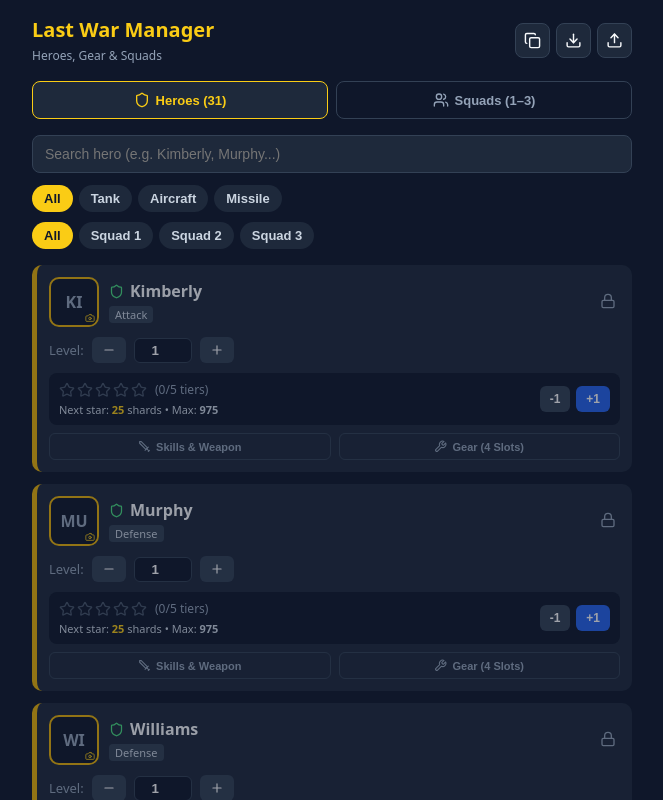
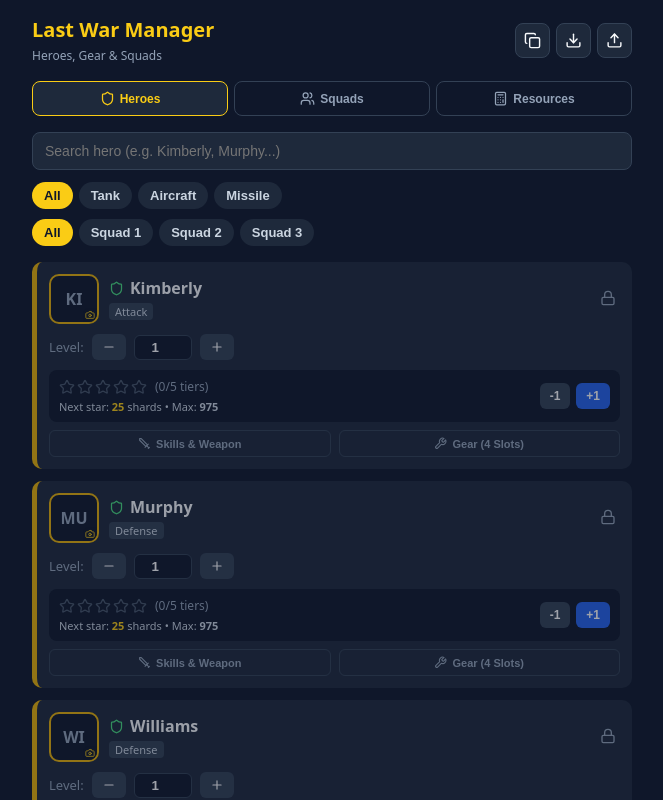
Before and after one commit to Pierba80/last-war-heroes-manager, a React (Vite) app: page / in a window 1280 px wide. Shown: the top 800 px of the page, without its empty margins (308-971 px from the left). Built offline with nearby package versions, Linux system fonts and the light colour scheme.

Commit message:
Add Calculator icon and update button styles

```diff
--- a/src/App.jsx
+++ b/src/App.jsx
@@ -1,8 +1,9 @@
 import React, { useState, useEffect, useRef } from 'react';
-import { Download, Upload, Users, Shield, Copy } from 'lucide-react';
+import { Download, Upload, Users, Shield, Copy, Calculator } from 'lucide-react';
 import { INITIAL_HEROES, createDefaultProgress } from './data/heroesData';
 import HeroCard from './components/HeroCard';
 import SquadsView from './components/SquadsView';
+import ResourcesView from './components/ResourcesView';
 import { styles } from './styles';
 
 const STORAGE_KEY = 'last_war_heroes_progress_v1';
@@ -16,7 +17,7 @@ const DEFAULT_SQUADS = {
 };
 
 export default function App() {
-  const [activeView, setActiveView] = useState('heroes');
+  const [activeView, setActiveView] = useState('heroes'); // 'heroes' | 'squads' | 'resources'
   const fileInputRef = useRef(null);
 
   const [progress, setProgress] = useState(() => {
@@ -177,17 +178,17 @@ export default function App() {
 
   const navTabStyle = (active) => ({
     flex: 1,
-    padding: '10px',
+    padding: '9px 6px',
     borderRadius: '8px',
     border: active ? '1px solid #facc15' : '1px solid #334155',
     backgroundColor: active ? '#1e293b' : '#0f172a',
     color: active ? '#facc15' : '#94a3b8',
     fontWeight: 'bold',
-    fontSize: '13px',
+    fontSize: '12px',
     display: 'flex',
     alignItems: 'center',
     justifyContent: 'center',
-    gap: '6px',
+    gap: '5px',
     cursor: 'pointer',
   });
 
@@ -222,16 +223,19 @@ export default function App() {
         </div>
       </header>
 
-      <div style={{ display: 'flex', gap: '8px', marginBottom: '16px' }}>
+      <div style={{ display: 'flex', gap: '6px', marginBottom: '16px' }}>
         <button onClick={() => setActiveView('heroes')} style={navTabStyle(activeView === 'heroes')}>
-          <Shield size={16} /> Heroes ({INITIAL_HEROES.length})
+          <Shield size={15} /> Heroes
         </button>
         <button onClick={() => setActiveView('squads')} style={navTabStyle(activeView === 'squads')}>
-          <Users size={16} /> Squads (1–3)
+          <Users size={15} /> Squads
+        </button>
+        <button onClick={() => setActiveView('resources')} style={navTabStyle(activeView === 'resources')}>
+          <Calculator size={15} /> Resources
         </button>
       </div>
 
-      {activeView === 'heroes' ? (
+      {activeView === 'heroes' && (
         <>
           <input
             type="text"
@@ -274,7 +278,9 @@ export default function App() {
             ))}
           </div>
         </>
-      ) : (
+      )}
+
+      {activeView === 'squads' && (
         <SquadsView
           progress={progress}
           squads={squads}
@@ -282,6 +288,10 @@ export default function App() {
           onClearSlot={handleClearSlot}
         />
       )}
+
+      {activeView === 'resources' && (
+        <ResourcesView progress={progress} squads={squads} />
+      )}
     </div>
   );
-      }
+  }
```
